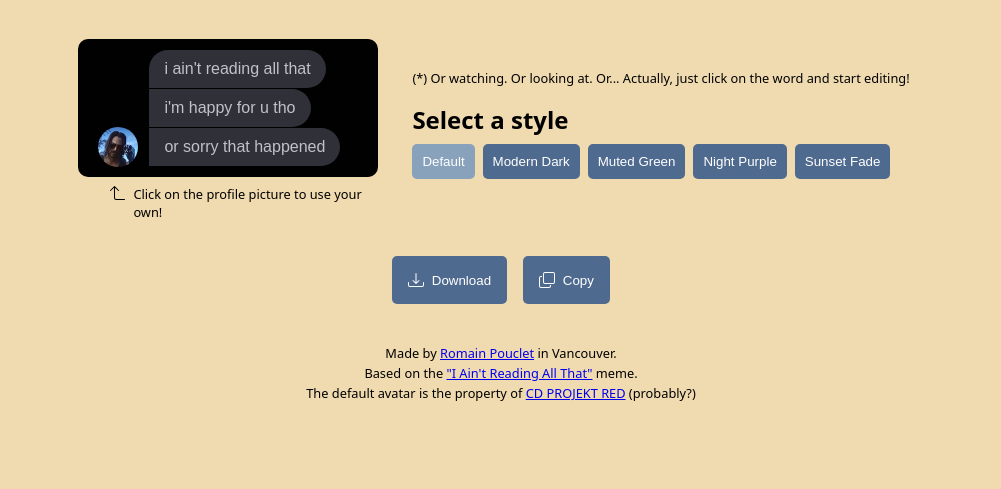
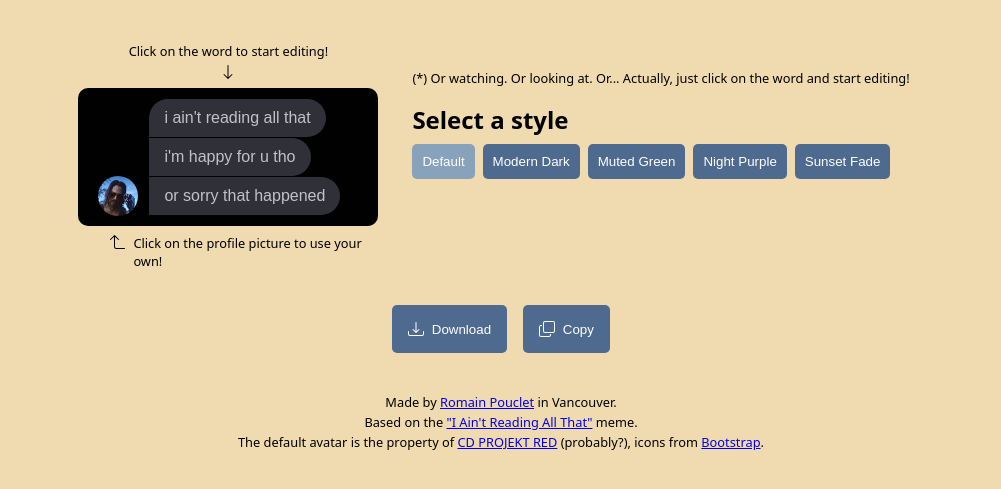
Before and after one commit to Palleas/iaint-generator, a website: page index.html in a window 1280 px wide. Shown: the part 119-608 px from the top of the page, without its empty margins (139-1140 px from the left). Drawn offline with Linux system fonts and the light colour scheme.

Commit message:
Add CTA to edit

```diff
--- a/index.html
+++ b/index.html
@@ -17,6 +17,7 @@
 
         <div class="main-section">
             <div class="conversation-container">
+                <span class="help-word">Click on the word to start editing!</span>
                 <section id="conversation" data-theme="default">
                     <div class="avatar-container">
                         <img src="/images/cyberpunk-avatar.jpg" width="40" height="40" alt="Avatar"
@@ -89,7 +90,8 @@
                 That"</a> meme.
         </p>
         <p>The default avatar is the property
-            of <a href="https://www.cdprojektred.com/en" target="_blank">CD PROJEKT RED</a> (probably?)</p>
+            of <a href="https://www.cdprojektred.com/en" target="_blank">CD PROJEKT RED</a> (probably?), icons from <a
+                href="https://icons.getbootstrap.com/">Bootstrap</a>.</p>
     </footer>
 
     <script src="/html2canvas.min.js"></script>
--- a/styles.css
+++ b/styles.css
@@ -288,6 +288,16 @@ button img {
     padding: 10px;
 }
 
+.help-word {
+    font-size: 0.8em;
+    background: url(/images/arrow-down.svg) no-repeat center bottom;
+    display: inline-block;
+    padding-bottom: 20px;
+    width: 300px;
+    text-align: center;
+    margin-bottom: var(--spacing);
+}
+
 .help-profile-picture {
     margin-top: var(--spacing);
     padding-left: 55px;
```
Also changed, not shown: images/arrow-down.svg (added).
